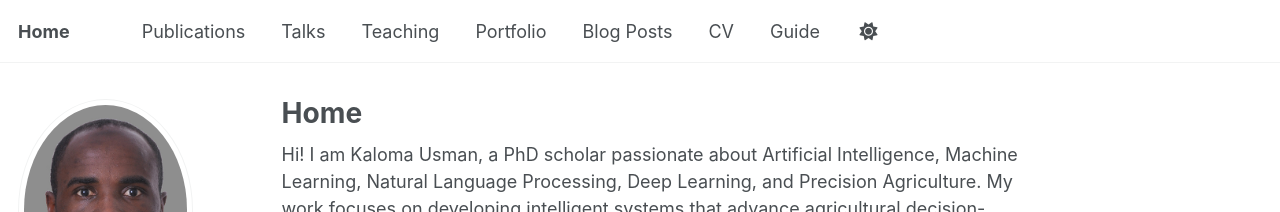
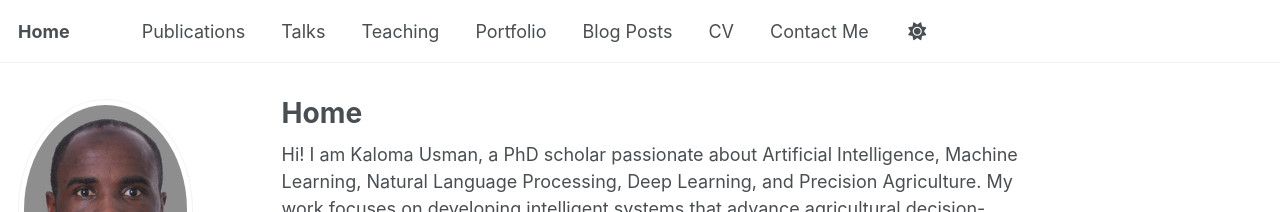
Before and after one commit to kalomausman/kalomausman.github.io, a Jekyll site: the page built from _pages/about.md, in a window 1280 px wide. Shown: the top 212 px of the page. Built offline with Jekyll 4.4.1, drawn with Linux system fonts in a browser that asks for light colours; some web fonts are replaced; a script that is not in the unit is left out.

Commit message:
Update navigation.yml

```diff
--- a/_data/navigation.yml
+++ b/_data/navigation.yml
@@ -26,8 +26,10 @@ main:
   - title: "CV"
     url: /cv/
 
+  - title: "Contact Me"
+    url: /contact/
   # - title: "CV"
   #   url: /cv-json/
 
-  - title: "Guide"
-    url: /markdown/
+  # - title: "Guide"
+  #  url: /markdown/
```
